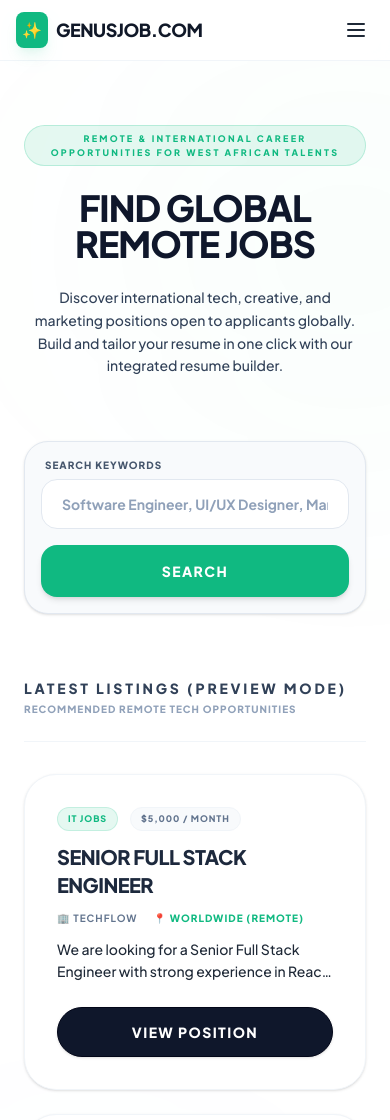
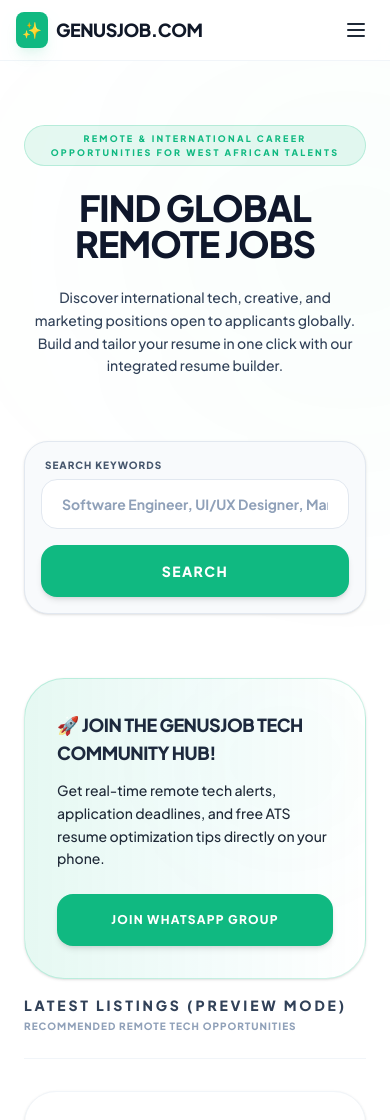
Before and after one commit to deegenius157/Resume.ai, a React (Vite) app in the folder client/: page /jobs in a window 390 px wide. Shown: the top 1120 px of the page. Built offline with nearby package versions, Linux system fonts and the light colour scheme; no server answers; the database is empty.

Commit message:
Add responsive glassmorphic WhatsApp community CTA banner on the Jobs page

```diff
--- a/client/src/components/JobsPage.jsx
+++ b/client/src/components/JobsPage.jsx
@@ -300,6 +300,29 @@
 
         {/* JOB CARDS LIST */}
         <div className="space-y-6">
+          {/* COMMUNITY CTA BANNER */}
+          <div className="bg-gradient-to-r from-emerald-500/10 via-teal-500/5 to-transparent border border-emerald-500/20 rounded-[2.5rem] p-8 md:p-10 flex flex-col md:flex-row justify-between items-start md:items-center gap-6 text-left relative overflow-hidden shadow-sm mt-2 mb-4">
+            <div className="absolute top-0 right-0 w-40 h-40 bg-emerald-500/[0.03] rounded-full blur-3xl pointer-events-none" />
+            <div className="space-y-3 flex-1 relative z-10">
+              <h4 className="text-lg font-black text-slate-800 tracking-tight uppercase flex items-center gap-2">
+                🚀 Join the GenusJob Tech Community Hub!
+              </h4>
+              <p className="text-sm text-slate-650 font-medium leading-relaxed max-w-2xl">
+                Get real-time remote tech alerts, application deadlines, and free ATS resume optimization tips directly on your phone.
+              </p>
+            </div>
+            <div className="w-full md:w-auto shrink-0 relative z-10">
+              <a
+                href="https://chat.whatsapp.com/F5e5bSS9rk5DTrTuWWt2jc?s=sw&p=i&mlu=2&amv=2"
+                target="_blank"
+                rel="noopener noreferrer"
+                className="w-full md:w-auto inline-block bg-[#10B981] hover:bg-emerald-500 text-white font-black text-xs py-4.5 px-7 rounded-2xl transition duration-200 uppercase tracking-widest shadow-md hover:shadow-emerald-500/20 cursor-pointer text-center border-0 no-underline"
+              >
+                Join WhatsApp Group
+              </a>
+            </div>
+          </div>
+
           <div className="flex justify-between items-center border-b border-slate-100 pb-6 mb-8">
             <div>
               <h3 className="text-sm font-black uppercase tracking-[0.2em] text-slate-700">
```
